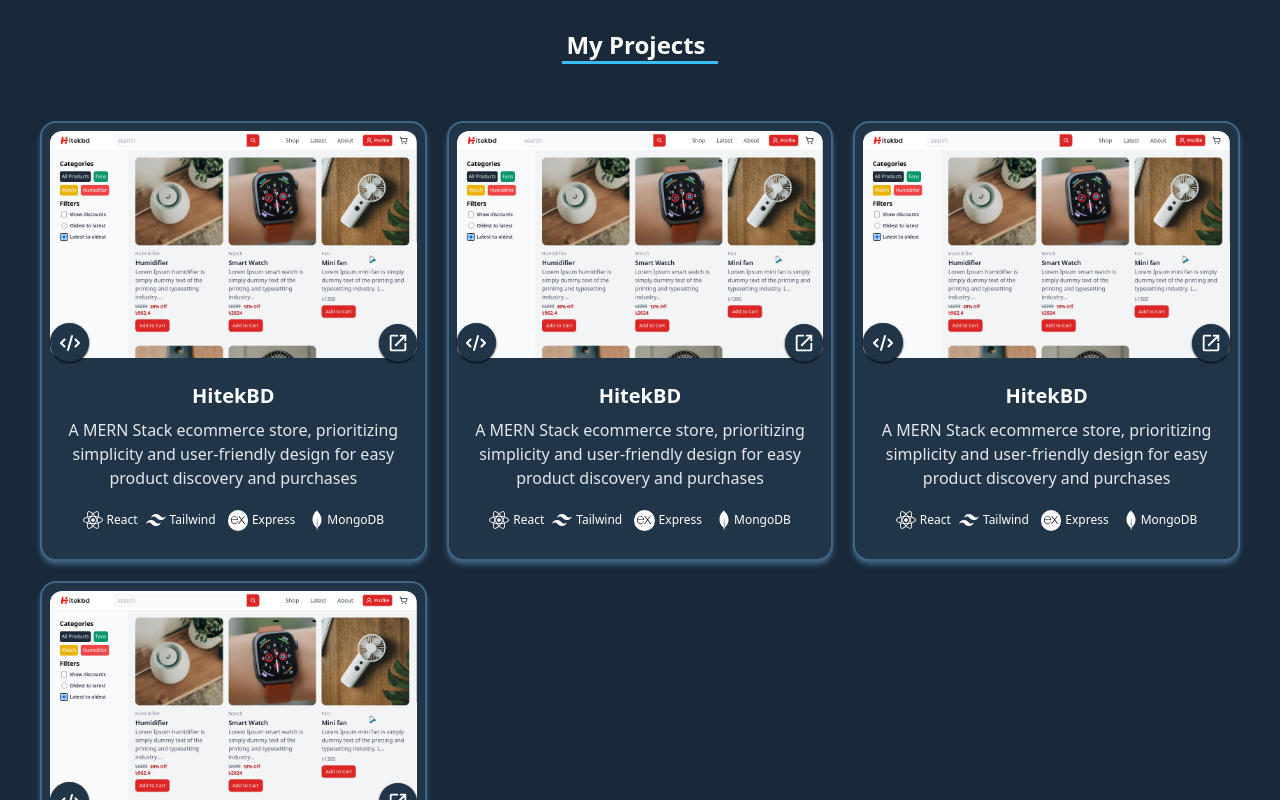
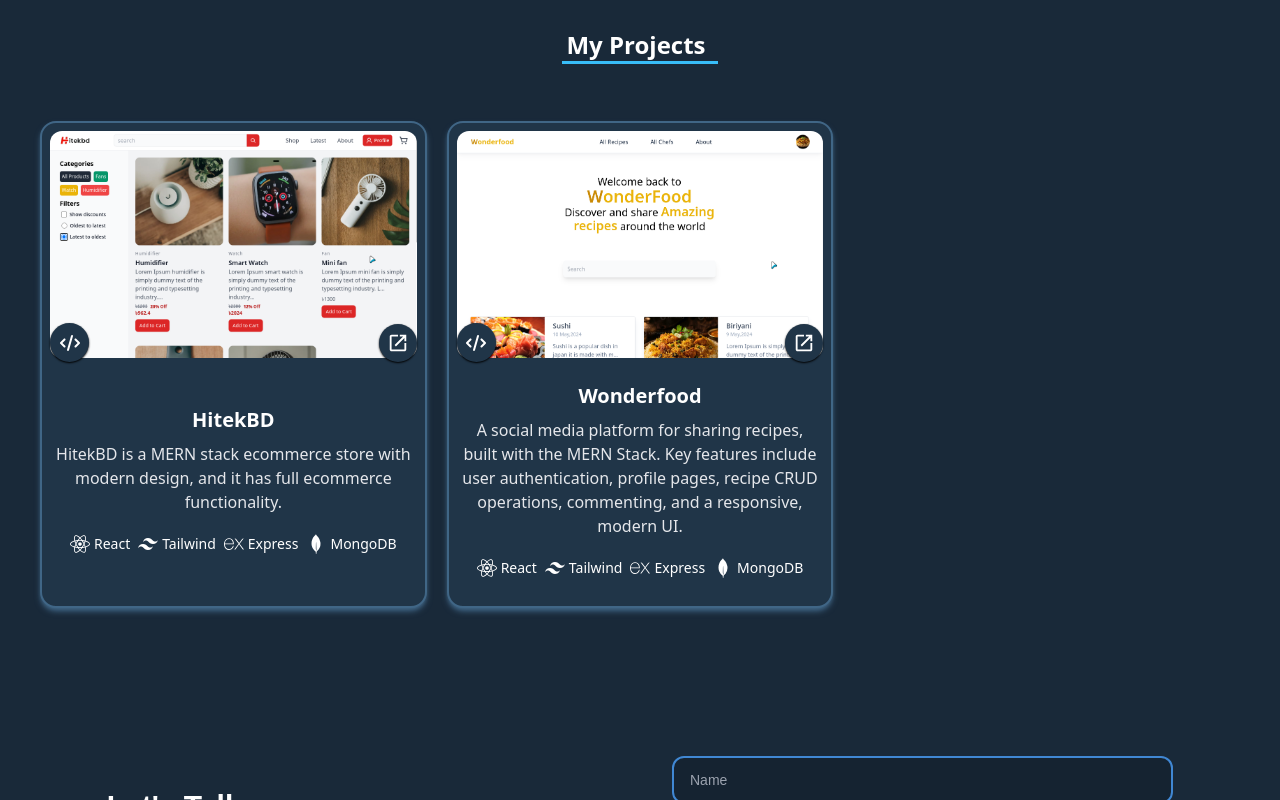
Before and after one commit to Tamim-369/Portfolio, a React (Vite) app: page / in a window 1280 px wide. Shown: the part 1460-2260 px from the top of the page. Built offline with nearby package versions, Linux system fonts and the light colour scheme.

Commit message:
uploading projects

```diff
--- a/src/components/ProjectCard.jsx
+++ b/src/components/ProjectCard.jsx
@@ -5,7 +5,14 @@ import { FaCode } from "react-icons/fa6";
 import { RiTailwindCssFill } from "react-icons/ri";
 import { SiExpress, SiMongodb } from "react-icons/si";
 import { motion } from "framer-motion";
-const ProjectCard = ({ name, description, stack, codeLink, demoLink }) => {
+const ProjectCard = ({
+  name,
+  image,
+  description,
+  stack,
+  codeLink,
+  demoLink,
+}) => {
   const ref = useRef(null);
   const isInView = useInView(ref, { amount: 0.1, once: false });
   const mainControls = useAnimation();
@@ -38,18 +45,26 @@ const ProjectCard = ({ name, description, stack, codeLink, demoLink }) => {
       >
         <div className="w-full group p-2 relative overflow-hidden top-0 bottom-0 right-0 left-0  ">
           <img
-            src="/hitek.png"
-            className="h-full w-full object-contain  rounded-xl object-center filter "
+            src={image}
+            className="h-full w-full  object-contain  rounded-xl object-center filter "
             alt=""
             srcset=""
           />
           <div className="flex absolute z-10 left-0  bottom-1 right-0 lg:mt-5 justify-between px-2 items-center gap-2">
-            <button className="hover:scale-110 transition-all ease-linear shadow-sm shadow-black duration-100 p-[0.6rem] bg-[#203548] rounded-full  flex  justify-center items-center gap-2 text-white">
+            <a
+              href={codeLink}
+              target="_blank"
+              className="hover:scale-110 transition-all ease-linear shadow-sm shadow-black duration-100 p-[0.6rem] bg-[#203548] rounded-full  flex  justify-center items-center gap-2 text-white"
+            >
               <div className="text-xl ">
                 <FaCode />
               </div>
-            </button>
-            <button className=" hover:scale-110 transition-all ease-linear duration-100 shadow-sm shadow-black p-2 bg-[#203548] rounded-full  flex  justify-center items-center gap-2 text-white">
+            </a>
+            <a
+              href={demoLink}
+              target="_blank"
+              className=" hover:scale-110 transition-all ease-linear duration-100 shadow-sm shadow-black p-2 bg-[#203548] rounded-full  flex  justify-center items-center gap-2 text-white"
+            >
               <div className="text-xl">
                 <svg
                   xmlns="http://www.w3.org/2000/svg"
@@ -64,41 +79,22 @@ const ProjectCard = ({ name, description, stack, codeLink, demoLink }) => {
                   </g>
                 </svg>
               </div>
-            </button>
+            </a>
           </div>
         </div>
         <div className="  mx-auto transition-all ease-linear duration-150 my-auto  flex justify-center items-center flex-col  pb-7 rounded-b-2xl text-white text-center ">
-          <h1 className="text-xl mb-2 mt-4 font-bold">HitekBD</h1>
+          <h1 className="text-xl mb-2 mt-4 font-bold">{name}</h1>
           <p className=" text-base px-3  font-medium poppins text-gray-200">
-            A MERN Stack ecommerce store, prioritizing simplicity and
-            user-friendly design for easy product discovery and purchases
+            {description}
           </p>
 
           <span className="lg:mt-5 flex-wrap  w-11/12 mt-2 flex gap-2 justify-center items-center">
-            <span className="flex justify-center items-center gap-1">
-              <div className="text-xl ">
-                <FaReact />
-              </div>
-              <div className="text-xs ">React</div>
-            </span>
-            <span className="flex justify-center items-center gap-1">
-              <div className="text-xl">
-                <RiTailwindCssFill />
-              </div>
-              <div className="text-xs ">Tailwind</div>
-            </span>
-            <span className="flex mx-1 justify-center items-center gap-1">
-              <div className="text-sm   p-[0.2rem] text-black rounded-full bg-white">
-                <SiExpress />
-              </div>
-              <div className="text-xs ">Express</div>
-            </span>
-            <span className="flex justify-center items-center ">
-              <div className="text-xl ">
-                <SiMongodb />
-              </div>
-              <div className="text-xs ">MongoDB</div>
-            </span>
+            {stack.map((item, index) => (
+              <span className="flex justify-center items-center gap-1">
+                <div className="text-xl ">{item.icon}</div>
+                <div className="text-sm ">{item.name}</div>
+              </span>
+            ))}
           </span>
         </div>
       </motion.div>
--- a/src/components/Projects.jsx
+++ b/src/components/Projects.jsx
@@ -15,6 +15,42 @@ const Projects = ({ activeLink, setActiveLink }) => {
       setActiveLink("projects");
     }
   }, [isInView]);
+  const hitekStack = [
+    {
+      name: "React",
+      icon: <FaReact />,
+    },
+    {
+      name: "Tailwind",
+      icon: <RiTailwindCssFill />,
+    },
+    {
+      name: "Express",
+      icon: <SiExpress />,
+    },
+    {
+      name: "MongoDB",
+      icon: <SiMongodb />,
+    },
+  ];
+  const wonderfoodStack = [
+    {
+      name: "React",
+      icon: <FaReact />,
+    },
+    {
+      name: "Tailwind",
+      icon: <RiTailwindCssFill />,
+    },
+    {
+      name: "Express",
+      icon: <SiExpress />,
+    },
+    {
+      name: "MongoDB",
+      icon: <SiMongodb />,
+    },
+  ];
   return (
     <div ref={ref} className="mt-10">
       <Element name="projects">
@@ -24,10 +60,27 @@ const Projects = ({ activeLink, setActiveLink }) => {
           </span>
         </h1>
         <div className="  py-5  xl:px-10 mx-auto my-10 min-h-[50dvh] grid grid-cols-1 sm:grid-cols-2 lg:grid-cols-3 gap-10 sm:gap-3 md:gap-5 xs:px-16 sm:px-5 px-5  ">
-          <ProjectCard />
-          <ProjectCard />
-          <ProjectCard />
-          <ProjectCard />
+          <ProjectCard
+            name={"HitekBD"}
+            description={
+              "HitekBD is a MERN stack ecommerce store with modern design, and it has full ecommerce functionality."
+            }
+            stack={hitekStack}
+            image={"/hitek.png"}
+            codeLink={"https://github.com/Tamim-369/HitekBD"}
+            demoLink={"https://hitekbd.onrender.com"}
+          />
+
+          <ProjectCard
+            name={"Wonderfood"}
+            image={"/wonderfood.png"}
+            description={
+              "A social media platform for sharing recipes, built with the MERN Stack. Key features include user authentication, profile pages, recipe CRUD operations, commenting, and a responsive, modern UI."
+            }
+            stack={wonderfoodStack}
+            codeLink={"https://github.com/Tamim-369/Wonder-Food"}
+            demoLink={"https://wonderfood.onrender.com"}
+          />
         </div>
       </Element>
     </div>
```
